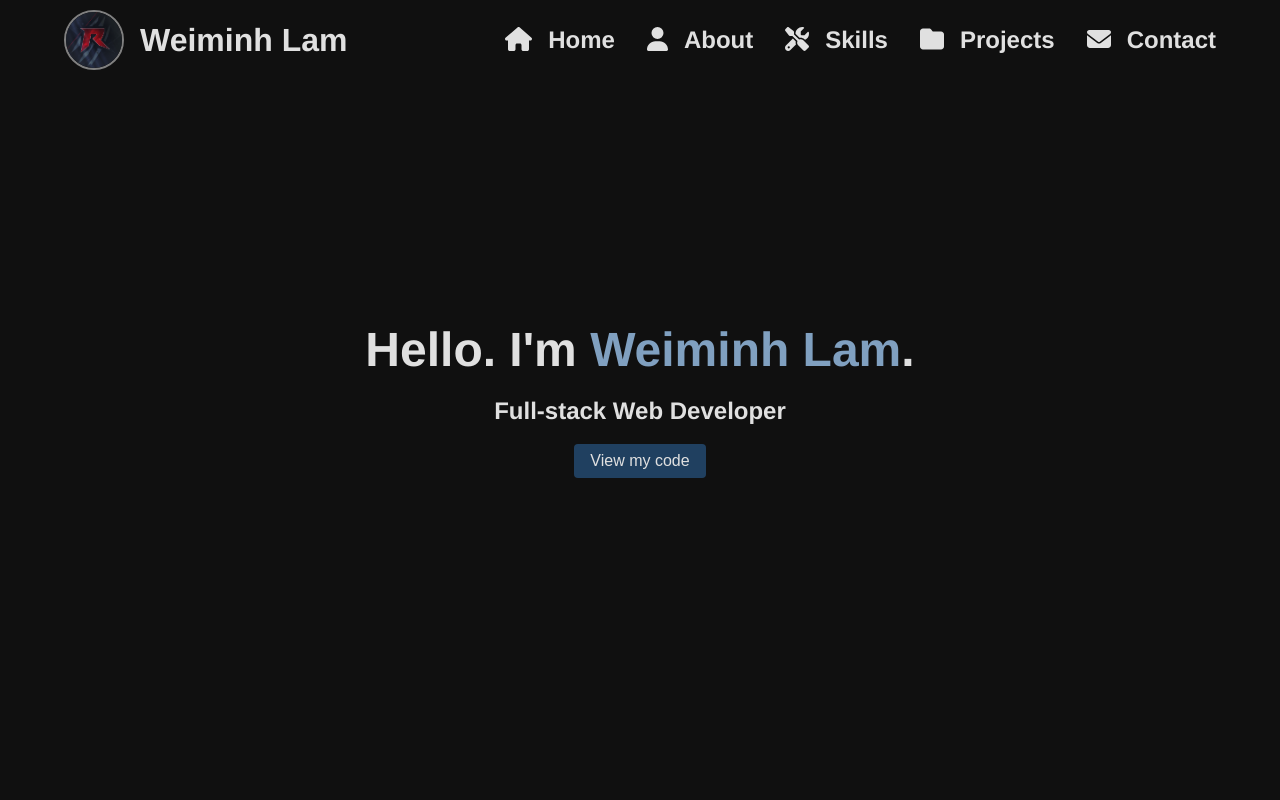
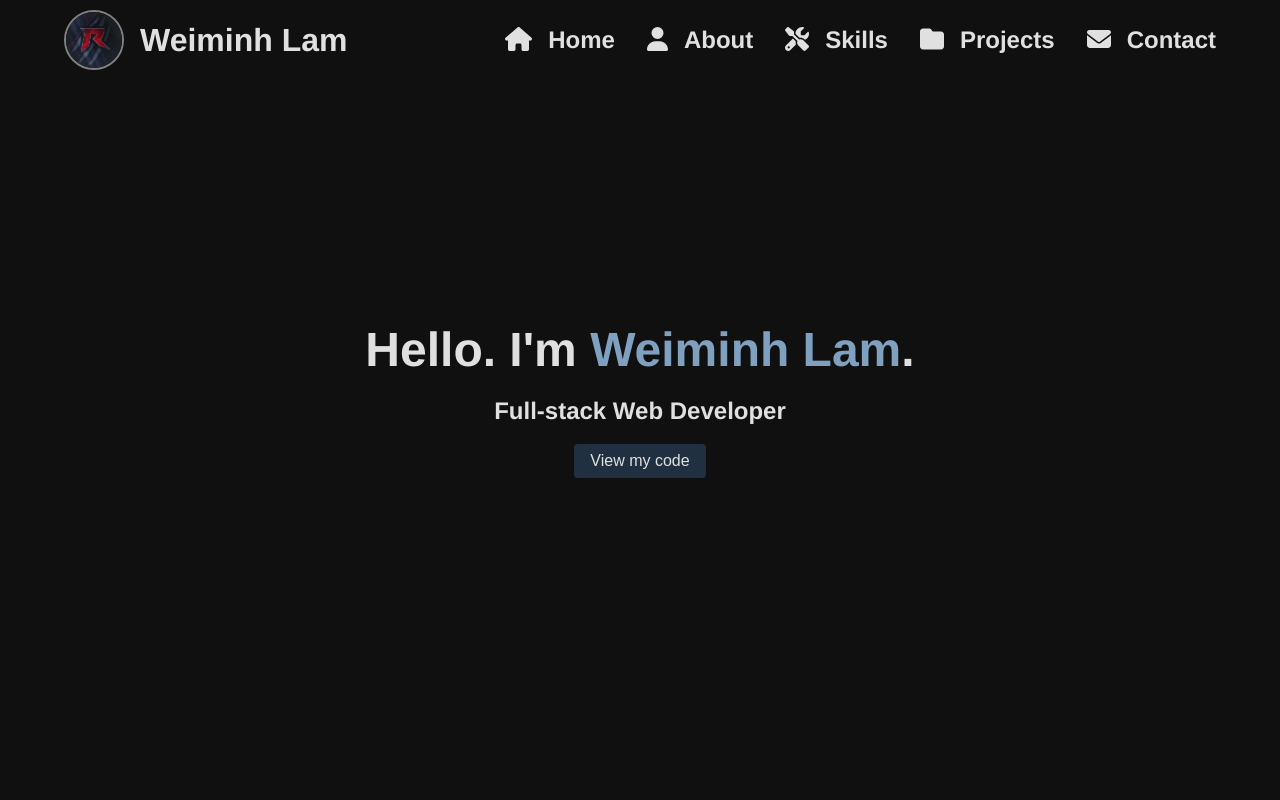
Before and after one commit to RedRaptor10/portfolio, a React (Create React App) app: page / in a window 1280 px wide. Shown: the top 800 px of the page. Built offline with nearby package versions, Linux system fonts and the light colour scheme.

Commit message:
Add project transitions

```diff
--- a/src/components/App.js
+++ b/src/components/App.js
@@ -10,8 +10,9 @@ const App = () => {
   useEffect(() => {
     const animations = [
       document.getElementById('about'),
-      document.getElementById('skills')
-    ];
+      document.getElementById('skills'),
+      Array.from(document.querySelectorAll('.card')) // Convert NodeList to array
+    ].flat(); // Flatten nested array
 
     animations.forEach(e => {
       e.classList.add('transition', 'hidden');
--- a/src/components/Projects.js
+++ b/src/components/Projects.js
@@ -1,5 +1,5 @@
 import { FontAwesomeIcon } from '@fortawesome/react-fontawesome';
-import { faTools, faEye, faCode, faPause } from '@fortawesome/free-solid-svg-icons';
+import { faTools, faEye, faCode } from '@fortawesome/free-solid-svg-icons';
 import projects from '../data/projects';
 
 // Import Project Thumbs From Assets Using Webpack
--- a/src/styles/style.css
+++ b/src/styles/style.css
@@ -1,7 +1,7 @@
 :root {
-    --primary-color: rgb(32, 64, 96);
+    --primary-color: rgb(32, 48, 64);
     --background-color: rgb(16, 16, 16);
-    --highlight-color: rgb(64, 96, 128);
+    --highlight-color: rgb(48, 64, 80);
     --link-color: rgb(128, 160, 192);
     --color: rgb(224, 224, 224);
 }
```
